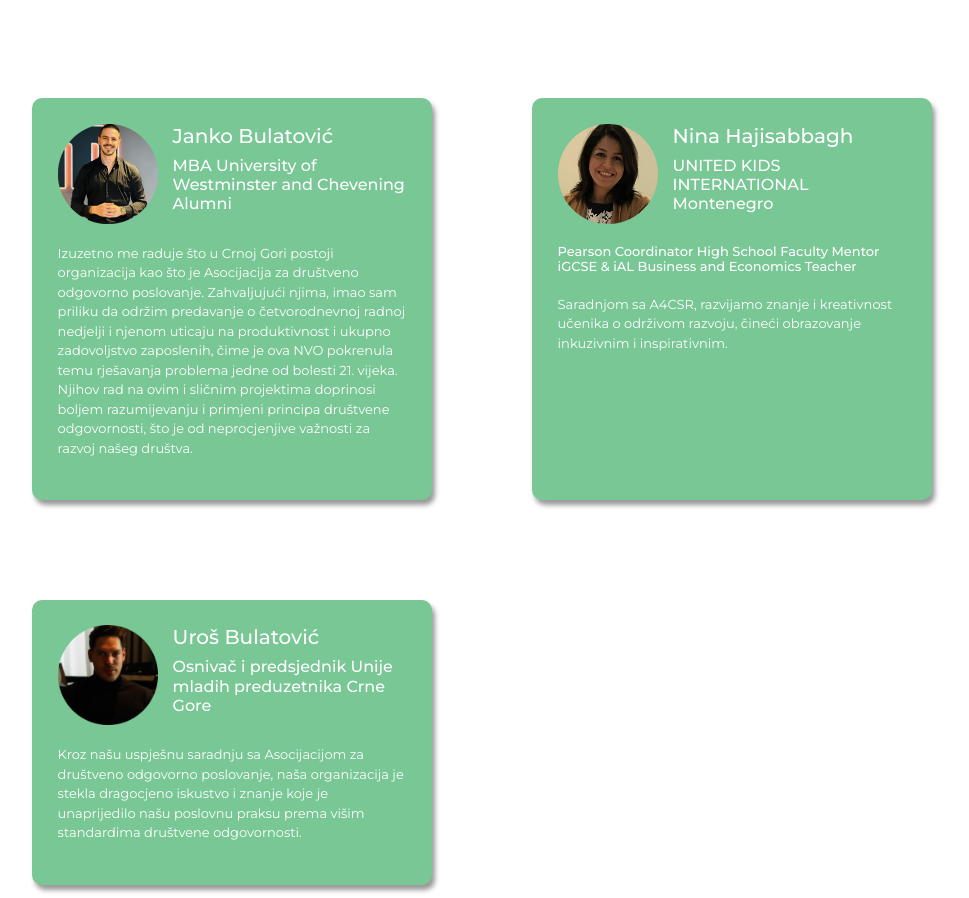
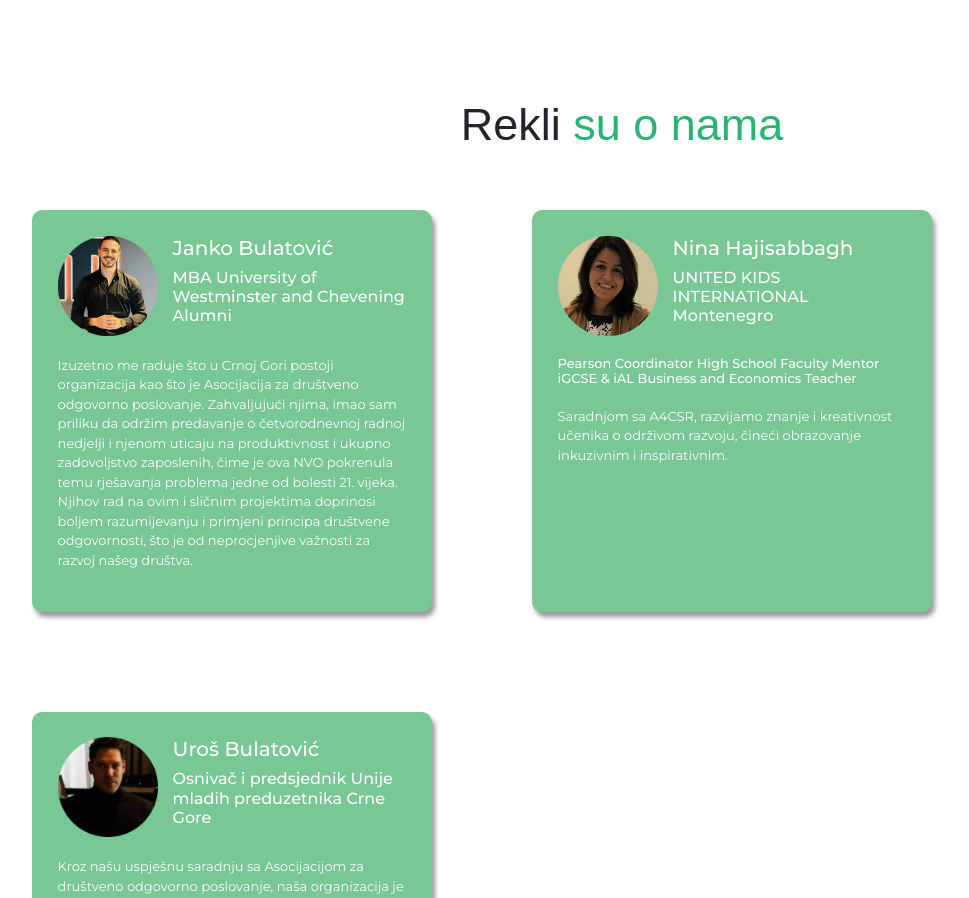
Before and after one commit to mmarakesh/a4csr, a React (Create React App) app: page / in a window 1280 px wide. Shown: the part 2990-3888 px from the top of the page, without its empty margins (18-987 px from the left). Built offline with nearby package versions, Linux system fonts and the light colour scheme; a web font is replaced by a local one.

Commit message:
fixed bug

```diff
--- a/src/Components/Rekli/Rekli.js
+++ b/src/Components/Rekli/Rekli.js
@@ -6,7 +6,7 @@ import imageThree from "./image/slikaThree.png";
 const Rekli = () => {
     return (
         <>
-            {/* <h1 className="rekli-header">Rekli <span className='green-header'> su o nama</span></h1> */}
+            <h1 className="rekli-header">Rekli <span className='green-header'> su o nama</span></h1>
         <div>
             <div className="rekli-all-card">
                 <div className="rekli-card">
```
